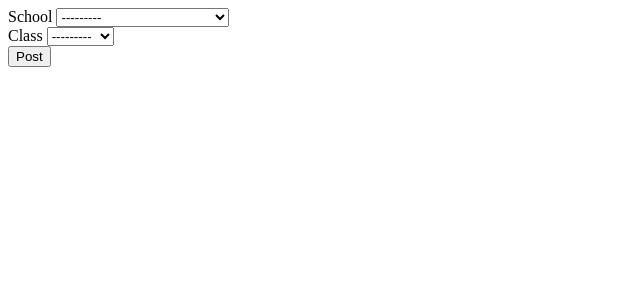
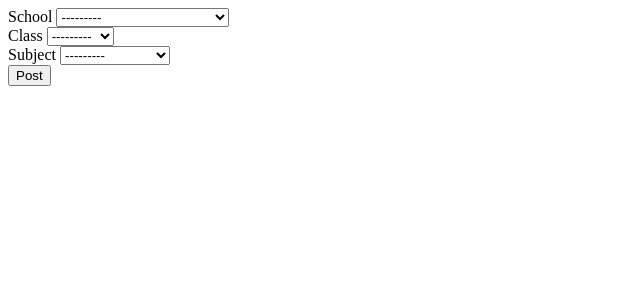
Before and after one commit to acabhishek942/xamcheck-question-paper, a Django app: page /postad/ in a window 1280 px wide. Shown: the top 300 px of the page, without its empty margins (0-640 px from the left). Run offline with Django 3.2, Linux system fonts and the light colour scheme; parts of the project's set-up code (start-up, migrations or seed data) failed here and were passed over.

Commit message:
added drop down for sbject selection

```diff
--- a/Question_paper/forms.py
+++ b/Question_paper/forms.py
@@ -14,6 +14,14 @@
     ('C4', 'Class 5'),
     ('C5', 'Class 6'),
 )
+SUBJECTS = (
+    ('ENG', 'English'),
+    ('MATHS', 'Mathematics'),
+    ('SS', 'Social Science'),
+    ('SCI', 'Science'),
+    ('TEL', 'Telugu'),
+    ('HIN', 'Hindi'),
+)
 
 
 class PostAdForm(forms.ModelForm):
--- a/Question_paper/models.py
+++ b/Question_paper/models.py
@@ -14,9 +14,18 @@
     ('C4', 'Class 5'),
     ('C5', 'Class 6'),
 )
+SUBJECTS = (
+    ('ENG', 'English'),
+    ('MATHS', 'Mathematics'),
+    ('SS', 'Social Science'),
+    ('SCI', 'Science'),
+    ('TEL', 'Telugu'),
+    ('HIN', 'Hindi'),
+)
 
 
 class PostAd(models.Model):
 
     school_name = models.CharField(max_length=3, choices=SCHOOLS)
     class_name = models.CharField(max_length=3, choices=CLASS)
+    subject_name = models.CharField(max_length=3, choices=SUBJECTS)
--- a/Question_paper/templates/post_ad.html
+++ b/Question_paper/templates/post_ad.html
@@ -12,7 +12,11 @@
         <label for="id_name">Class</label>
         {{ form.class_name }}
     </div>
-
+    <!-- subject_name -->
+    <div class="fieldWrapper">
+        <label for="id_category">Subject</label>
+        {{ form.subject_name }}
+    </div>
     <button type="submit">
         <i class="class_attribute"></i> Post
     </button>
```
Also changed, not shown: 9 other files.
